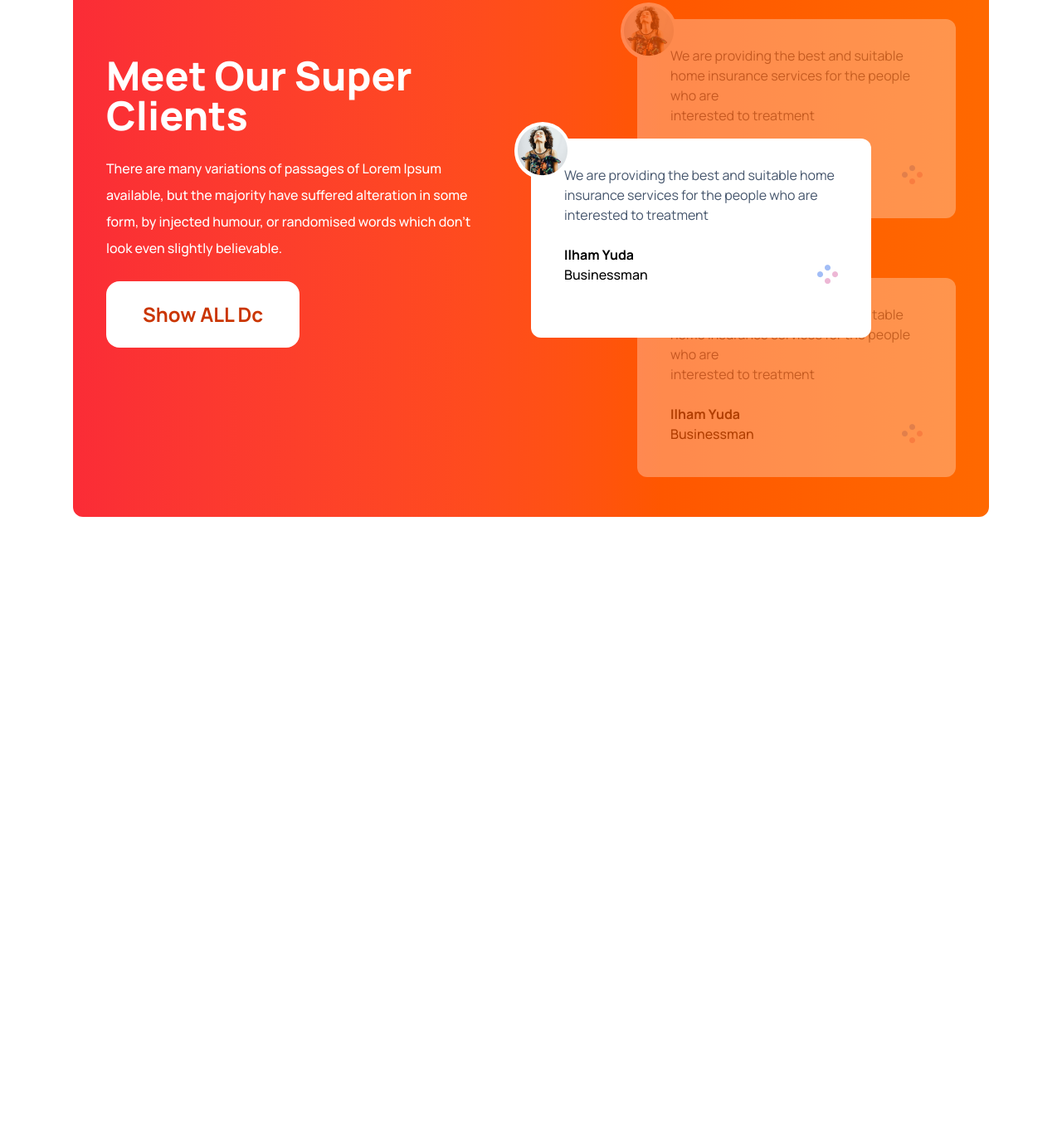
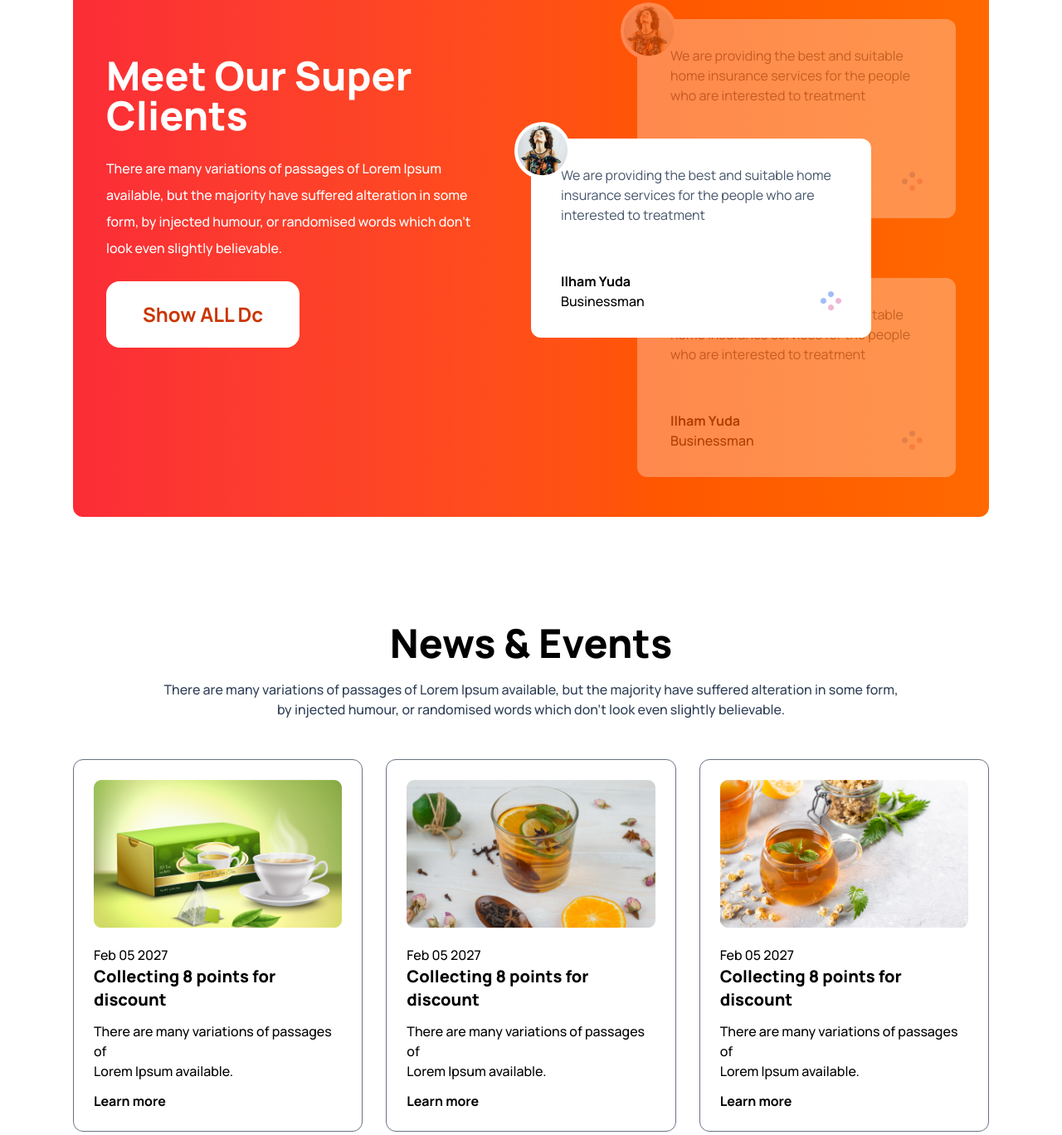
Before and after one commit to MdMarjan1/TEA-House, a plain HTML site: page index.html in a window 1280 px wide. Shown: the part 2350-3718 px from the top of the page at 83% size. Before the commit the page ends 2997 px from the top, so only its background shows below. Drawn offline with nearby package versions, Linux system fonts and the light colour scheme.

Commit message:
tea house project done

```diff
--- a/index.html
+++ b/index.html
@@ -133,7 +133,7 @@
                </section>
                <!-- tea section sone -->
                 <!-- super clients -->
-                <section>
+                <section class="mb-32">
                    <div class="clients-container grid grid-cols-1 lg:grid-cols-2 bg-linear-to-r from-red-500 to-orange-500 px-10 py-30 rounded-xl items-center">
 
                     <!-- clients text -->
@@ -156,10 +156,10 @@
                                    <div class="costomer-dp absolute bg-white rounded-full p-1 -top-5 -left-5">
                                         <img src="./images/client.png" alt="">
                                    </div>
-                                   <div class="costomer-details py-8 px-10">
-                                        <p class="text-slate-600 font-manrope font-normal">We are providing the best and suitable home insurance services for the people who are <br>interested to treatment</p> <br>
+                                   <div class="costomer-details md:py-8 px-9 py-4">
+                                        <p class="text-slate-600 font-manrope font-normal">We are providing the best and suitable home insurance services for the people who are <br>interested to treatment</p>
 
-                                        <h4 class="text-base font-bold font-manrope">Ilham Yuda</h4>
+                                        <h4 class="text-base font-bold font-manrope md:mt-14">Ilham Yuda</h4>
                                         <div class="rating flex items-center justify-between">
                                              <p class="text-base font-manrope font-medium">Businessman</p>
                                              <img src="./images/circles.png" alt="">
@@ -173,10 +173,10 @@
                                    <div class="costomer-dp absolute bg-white rounded-full p-1 -top-5 -left-5">
                                         <img src="./images/client.png" alt="">
                                    </div>
-                                   <div class="costomer-details py-8 px-10">
-                                        <p class="text-slate-600 font-manrope font-normal">We are providing the best and suitable home insurance services for the people who are <br>interested to treatment</p> <br>
+                                   <div class="costomer-details md:py-8 px-10 py-4">
+                                        <p class="text-slate-600 font-manrope font-normal">We are providing the best and suitable home insurance services for the people who are interested to treatment</p>
 
-                                        <h4 class="text-base font-bold font-manrope">Ilham Yuda</h4>
+                                        <h4 class="text-base font-bold font-manrope md:mt-14">Ilham Yuda</h4>
                                         <div class="rating flex items-center justify-between">
                                              <p class="text-base font-manrope font-medium">Businessman</p>
                                              <img src="./images/circles.png" alt="">
@@ -190,10 +190,10 @@
                                    <div class="costomer-dp absolute bg-white rounded-full p-1 -top-5 -left-5">
                                         <img src="./images/client.png" alt="">
                                    </div>
-                                   <div class="costomer-details py-8 px-10">
-                                        <p class="text-slate-600 font-manrope font-normal">We are providing the best and suitable home insurance services for the people who are <br>interested to treatment</p> <br>
+                                   <div class="costomer-details md:py-8 px-10 py-4">
+                                        <p class="text-slate-600 font-manrope font-normal wrap-break-word">We are providing the best and suitable home insurance services for the people who are interested to treatment</p>
 
-                                        <h4 class="text-base font-bold font-manrope">Ilham Yuda</h4>
+                                        <h4 class="text-base font-bold font-manrope md:mt-14">Ilham Yuda</h4>
                                         <div class="rating flex items-center justify-between">
                                              <p class="text-base font-manrope font-medium">Businessman</p>
                                              <img src="./images/circles.png" alt="">
@@ -203,10 +203,58 @@
 
                             </div>
                       </div>
+                </section>
 
+                <!-- news and events section  -->
+                 <section class="mb-36">
+                    <!-- news and events section text -->
+                    <div class="text-center">
+                        <h2 class="text-5xl font-extrabold font-manrope mb-5">News & Events</h2>
+                        <p class="text-base font-medium font-manrope text-slate-700 mb-12">There are many variations of passages of Lorem Ipsum available, but the majority have suffered alteration in some form, <br> by injected humour, or randomised words which don't look even slightly believable. </p>
+                    </div>
+                    <!-- news and events section container-->
+                     <div class="grid grid-cols-1 lg:grid-cols-3 gap-7">
+                        <!-- container 1 -->
+                         <div class="border border-gray-500 rounded-xl p-6">
+                            <div>
+                                <img class="w-full" src="./images/news-1.png" alt="">
+                            </div>
+                            <div class="mt-5">
+                                <small class="text-base font-medium font-manrope mb-3">Feb 05 2027</small>
+                                <h3 class="text-xl font-extrabold font-manrope mb-3">Collecting 8 points for <br> discount</h3>
+                                <p class="text-base font-medium font-manrope mb-3">There are many variations of passages of <br> Lorem Ipsum available.</p>
+                                <h4 class="text-base font-bold font-manrope">Learn more</h4>
+                            </div>
+                         </div>
 
-                   </div>
-                </section>
+                         <!-- container 2 -->
+                          <div class="border border-gray-500 rounded-xl p-6">
+                            <div>
+                                <img class="w-full" src="./images/news-2.png" alt="">
+                            </div>
+                            <div class="mt-5">
+                                <small class="text-base font-medium font-manrope mb-3">Feb 05 2027</small>
+                                <h3 class="text-xl font-extrabold font-manrope mb-3">Collecting 8 points for <br> discount</h3>
+                                <p class="text-base font-medium font-manrope mb-3">There are many variations of passages of <br> Lorem Ipsum available.</p>
+                                <h4 class="text-base font-bold font-manrope">Learn more</h4>
+                            </div>
+                         </div>
+
+                         <!-- container 3 -->
+                          <div class="border border-gray-500 rounded-xl p-6">
+                            <div>
+                                <img class="w-full" src="./images/news-3.png" alt="">
+                            </div>
+                            <div class="mt-5">
+                                <small class="text-base font-medium font-manrope mb-3">Feb 05 2027</small>
+                                <h3 class="text-xl font-extrabold font-manrope mb-3">Collecting 8 points for <br> discount</h3>
+                                <p class="text-base font-medium font-manrope mb-3">There are many variations of passages of <br> Lorem Ipsum available.</p>
+                                <h4 class="text-base font-bold font-manrope">Learn more</h4>
+                            </div>
+                         </div>
+                     </div>
+
+                 </section>
 
 
         </main>
```
